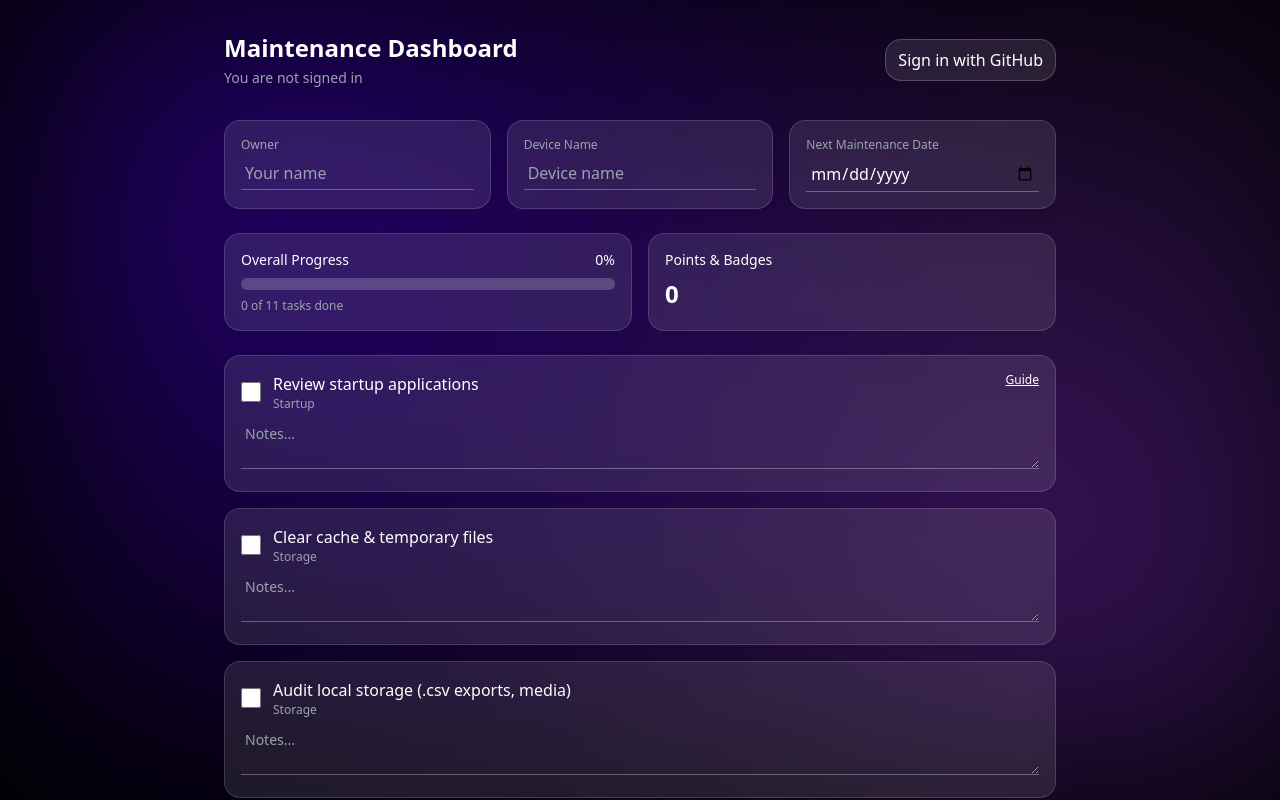
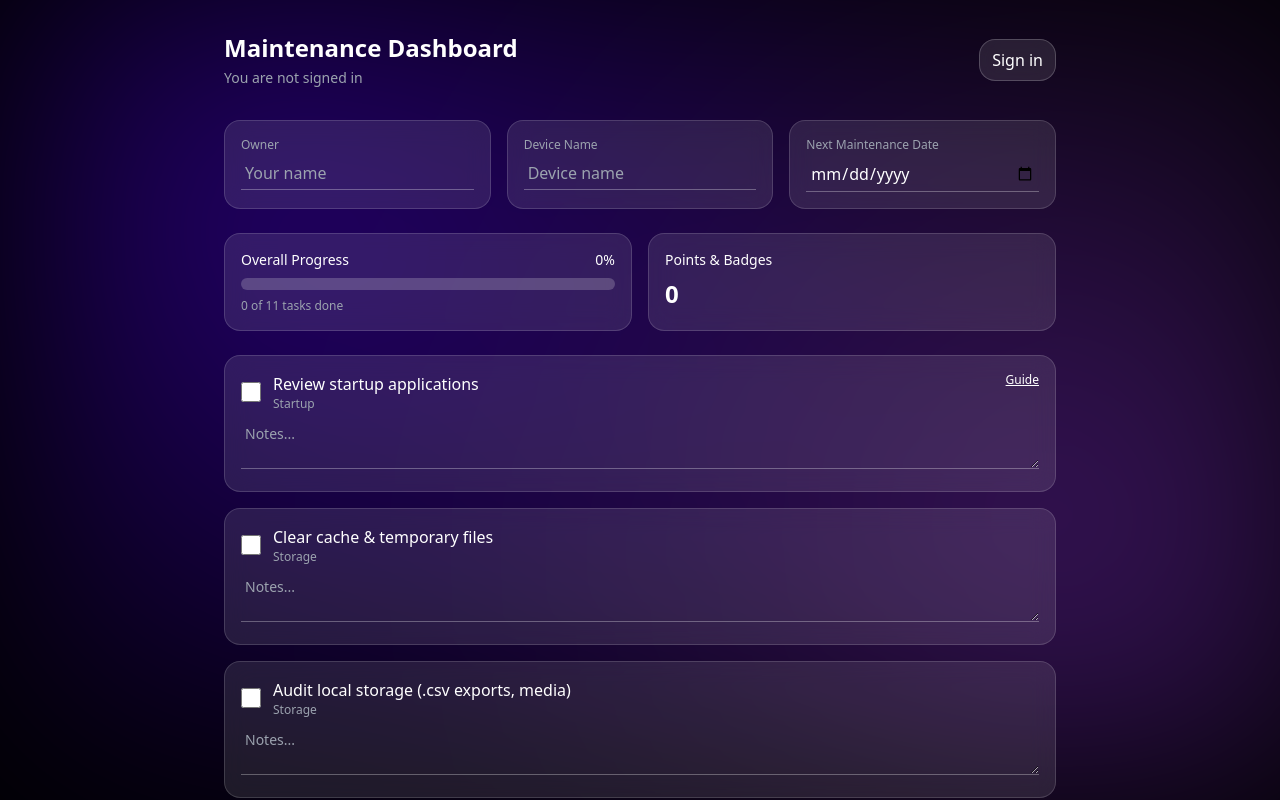
Before and after one commit to GB-Kevin/maintenance-dashboard, a Next.js app: page / in a window 1280 px wide. Shown: the top 800 px of the page. Built offline with nearby package versions, Linux system fonts and the light colour scheme; no server answers.

Commit message:
Replace page.tsx to remove GitHub login and add email auth

```diff
--- a/app/page.tsx
+++ b/app/page.tsx
@@ -105,6 +105,8 @@ export default function Page() {
   const [session, setSession] = useState<any>(null);
   // Track if the current user is an admin. null means unknown, false means not admin.
   const [isAdmin, setIsAdmin] = useState<boolean | null>(null);
+  // Hard-coded list of admin email addresses. Users with an email in this list are treated as admins.
+  const ADMIN_EMAILS = ['kevin@getbetter.co.uk', 'tom@getbetter.co.uk'];
 
   // Listen to auth changes so we can show the current user and restrict saving
   useEffect(() => {
@@ -118,6 +120,12 @@ export default function Page() {
   useEffect(() => {
     const checkAdmin = async () => {
       if (session?.user) {
+        // If the user's email matches one of the hard-coded admins, grant admin access.
+        if (ADMIN_EMAILS.includes(session.user.email)) {
+          setIsAdmin(true);
+          return;
+        }
+        // Otherwise, look up their admin status in the profiles table.
         const { data, error } = await supabase
           .from('profiles')
           .select('is_admin')
@@ -206,11 +214,6 @@ export default function Page() {
     }
   };
 
-  // OAuth sign in
-  const signInWithGitHub = async () => {
-    await supabase.auth.signInWithOAuth({ provider: 'github' });
-  };
-
   // Log out
   const signOut = async () => {
     await supabase.auth.signOut();
@@ -244,12 +247,12 @@ export default function Page() {
               Log out
             </button>
           ) : (
-            <button
-              onClick={signInWithGitHub}
+            <Link
+              href="/login"
               className="px-3 py-2 rounded-2xl border border-white/20 bg-white/10 backdrop-blur-md hover:ring-1 hover:ring-fuchsia-500/40 transition"
             >
-              Sign in with GitHub
-            </button>
+              Sign in
+            </Link>
           )}
         </div>
       </header>
```
